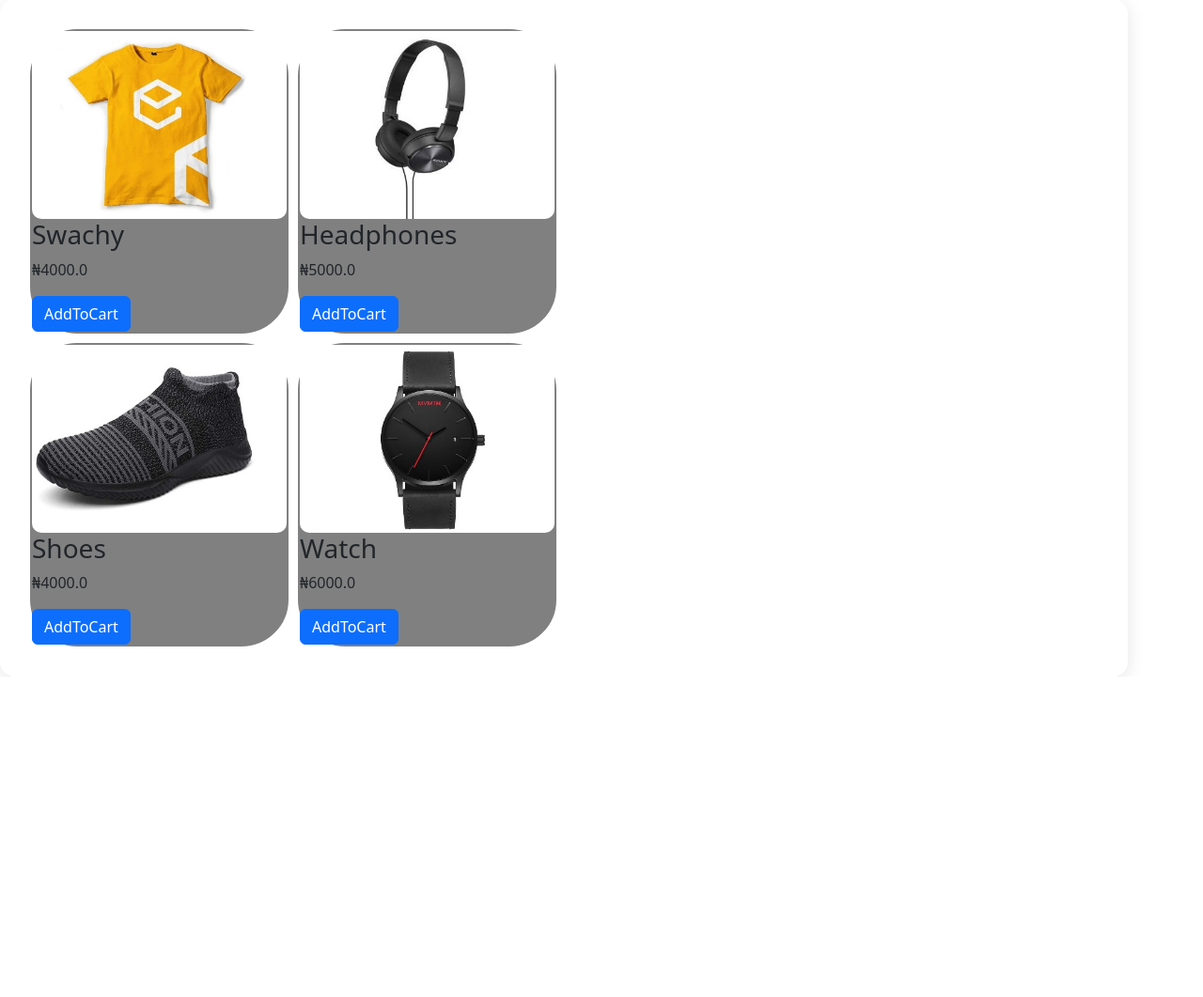
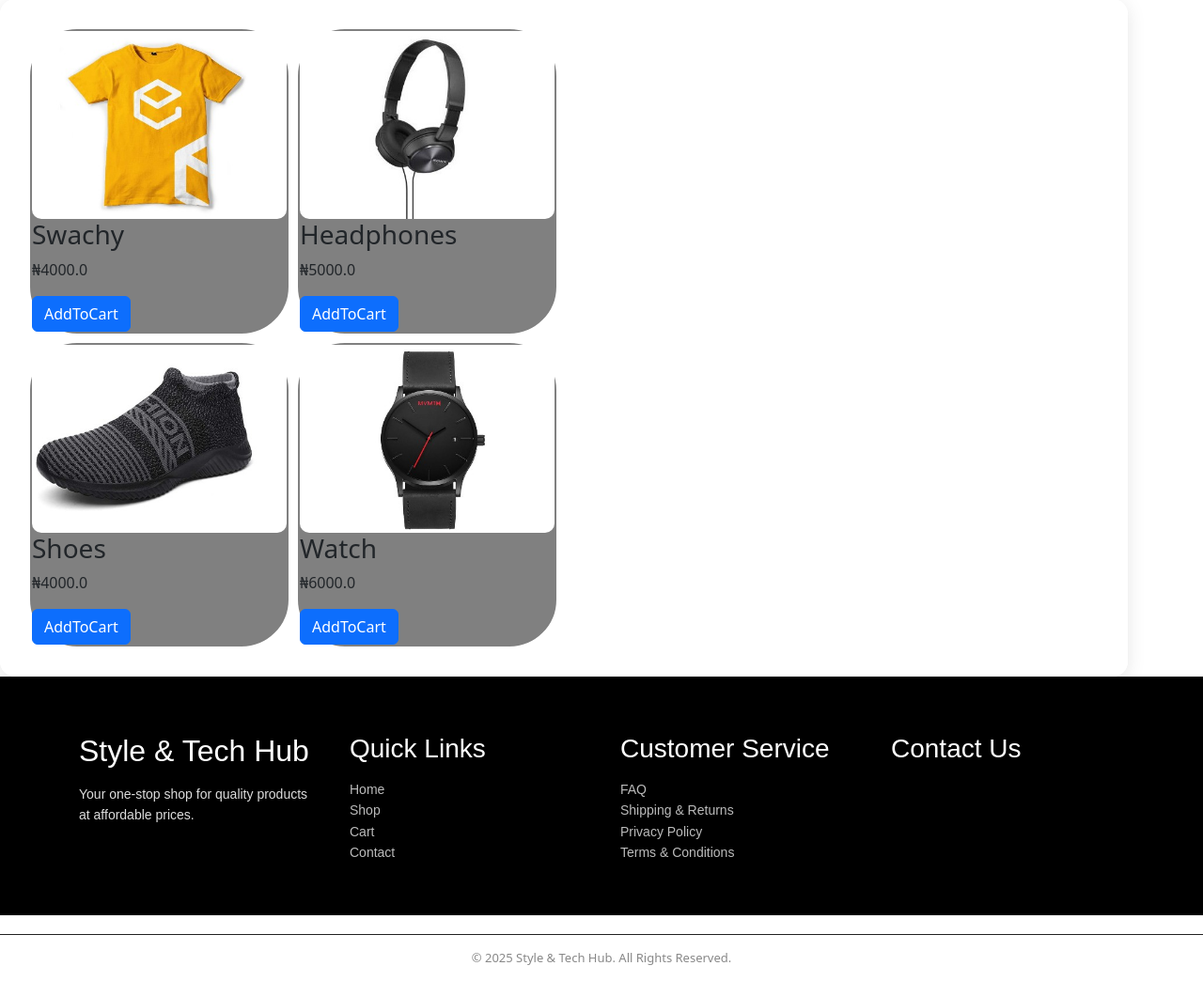
Before and after one commit to Del07-m/Ecommerce, a Django app: page / in a window 1280 px wide. Shown: the part 145-1206 px from the top of the page at 94% size. Before the commit the page ends 865 px from the top, so only its background shows below. Run offline with Django 5.2, Linux system fonts and the light colour scheme; data comes from the database, SQL or seed files in the repository.

Commit message:
Add footer section to project

```diff
--- a/mainProject/EcommerceApp/templates/ecomm/store.html
+++ b/mainProject/EcommerceApp/templates/ecomm/store.html
@@ -71,7 +71,56 @@
 
     {% endfor %}
 </div>
-</div>
+</div><footer>
+  <div class="footer-container">
+    <!-- Company Info -->
+    <div class="footer-section about">
+      <h2>Style & Tech Hub</h2>
+      <p>Your one-stop shop for quality products at affordable prices.</p>
+    </div>
+
+    <!-- Quick Links -->
+    <div class="footer-section links">
+      <h3>Quick Links</h3>
+      <ul>
+        <li><a href="#">Home</a></li>
+        <li><a href="#">Shop</a></li>
+        <li><a href="#">Cart</a></li>
+        <li><a href="#">Contact</a></li>
+      </ul>
+    </div>
+
+    <!-- Customer Service -->
+    <div class="footer-section help">
+      <h3>Customer Service</h3>
+      <ul>
+        <li><a href="#">FAQ</a></li>
+        <li><a href="#">Shipping & Returns</a></li>
+        <li><a href="#">Privacy Policy</a></li>
+        <li><a href="#">Terms & Conditions</a></li>
+      </ul>
+    </div>
+
+    <!-- Contact -->
+    <div class="footer-section contact">
+      <h3>Contact Us</h3>
+      <!-- <p>Email: support@shopease.com</p>
+      <p>Phone: +234 801 234 5678</p>
+      <div class="socials">
+        <a href="#">🔵</a>
+        <a href="#">🐦</a>
+        <a href="#">📸</a>  -->
+      </div>
+    </div>
+  </div>
+
+  <div class="footer-bottom">
+    <p>© 2025 Style & Tech Hub. All Rights Reserved.</p>
+  </div>
+</footer>
+
+
+
 
 <script src="{% static 'js/store.js' %}"></script>
 <script src="https://cdn.jsdelivr.net/npm/bootstrap@5.3.5/dist/js/bootstrap.bundle.min.js" integrity="sha384-k6d4wzSIapyDyv1kpU366/PK5hCdSbCRGRCMv+eplOQJWyd1fbcAu9OCUj5zNLiq" crossorigin="anonymous"></script>
--- a/mainProject/static/css/style.css
+++ b/mainProject/static/css/style.css
@@ -116,3 +116,73 @@ button{
 	display: inline-block;
 	margin-left: 15px;
 }
+
+footer {
+    background: #000; /* black footer */
+    color: #ddd;
+    padding: 40px 0 20px;
+    font-family: Arial, sans-serif;
+  }
+
+  .footer-container {
+    width: 90%;
+    max-width: 1200px;
+    margin: auto;
+    display: flex;
+    flex-wrap: wrap;
+    justify-content: space-between;
+  }
+
+  .footer-section {
+    flex: 1 1 200px;
+    margin: 20px;
+  }
+
+  .footer-section h2,
+  .footer-section h3 {
+    color: #fff;
+    margin-bottom: 15px;
+  }
+
+  .footer-section p,
+  .footer-section ul,
+  .footer-section li {
+    font-size: 14px;
+    line-height: 1.6;
+  }
+
+  .footer-section ul {
+    list-style: none;
+    padding: 0;
+  }
+
+  .footer-section ul li a {
+    color: #bbb;
+    text-decoration: none;
+    transition: color 0.3s;
+  }
+
+  .footer-section ul li a:hover {
+    color: #ff9800;
+  }
+
+  .socials a {
+    display: inline-block;
+    margin-right: 10px;
+    font-size: 18px;
+    color: #bbb;
+    transition: color 0.3s;
+  }
+
+  .socials a:hover {
+    color: #ff9800;
+  }
+
+  .footer-bottom {
+    text-align: center;
+    padding: 15px;
+    border-top: 1px solid #222;
+    margin-top: 20px;
+    font-size: 13px;
+    color: #888;
+  }
```
